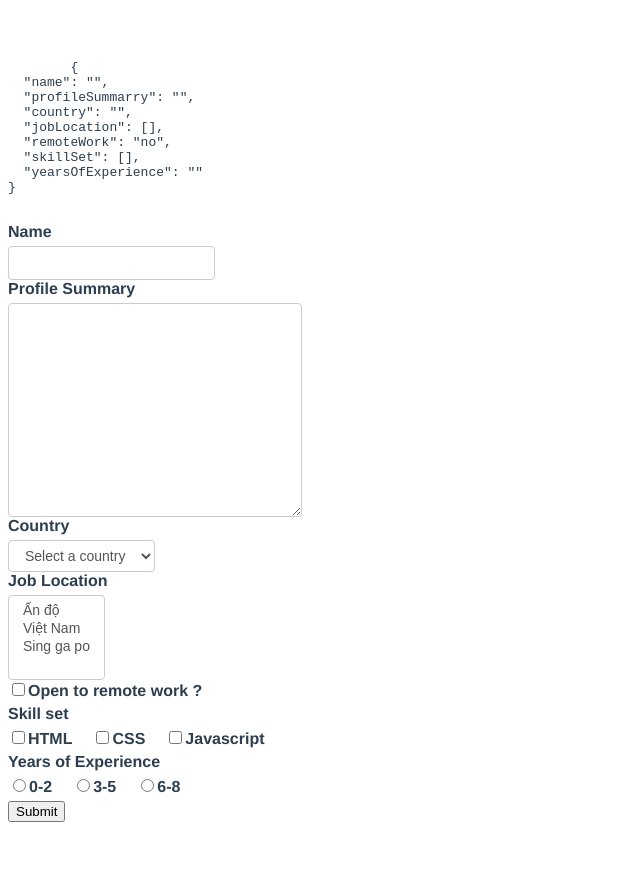
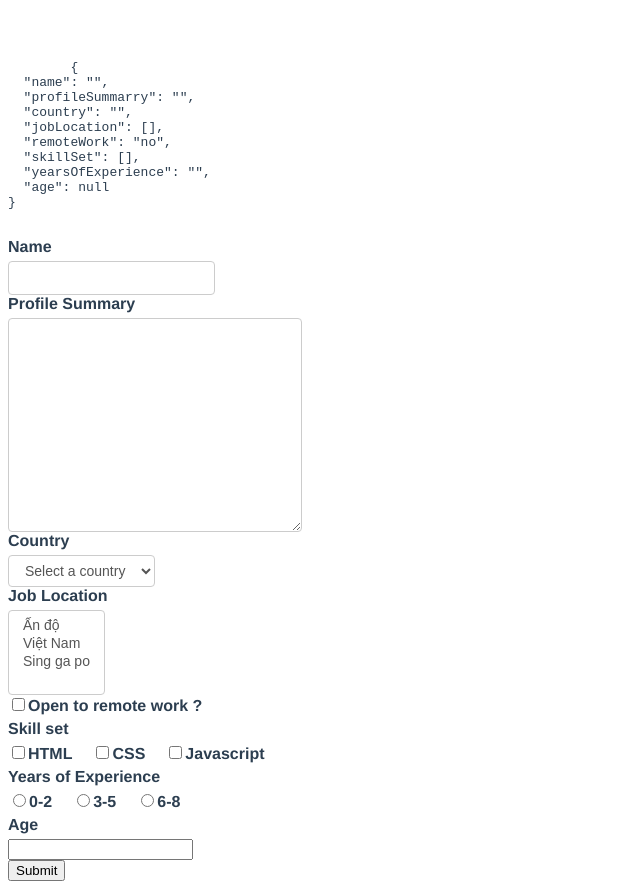
Before and after one commit to mrtoai38/vuejs3, a Vue app: page / in a window 1280 px wide. Shown: the whole page, without its empty margins (0-640 px from the left). Before the commit the page ends 830 px from the top, so only its background shows below. Built offline with nearby package versions, Linux system fonts and the light colour scheme.

Commit message:
modifiers

```diff
--- a/src/App.vue
+++ b/src/App.vue
@@ -5,11 +5,11 @@
         {{ JSON.stringify(formValues, null, 2) }}
       </pre>
     </div>
-    <form @submit="submitForm">
+    <form @submit.prevent="submitForm">
 
       <div>
         <label for="name">Name</label>
-        <input type="text" id="name" v-model="formValues.name">
+        <input type="text" id="name" v-model.trim.lazy="formValues.name">
       </div>
 
       <div>
@@ -63,6 +63,11 @@
       </div>
 
       <div>
+        <label for="age">Age</label>
+        <input type="number" id="age" v-model.number="formValues.age">
+      </div>
+
+      <div>
         <button>Submit</button>
       </div>
     </form>
@@ -82,13 +87,13 @@ export default {
         jobLocation: [],
         remoteWork: 'no',
         skillSet: [],
-        yearsOfExperience: ''
+        yearsOfExperience: '',
+        age: null
       }
     };
   },
   methods: {
-    submitForm(event) {
-      event.preventDefault();
+    submitForm() {
       console.log('Form Values: ', this.formValues);
     }
   },
```
